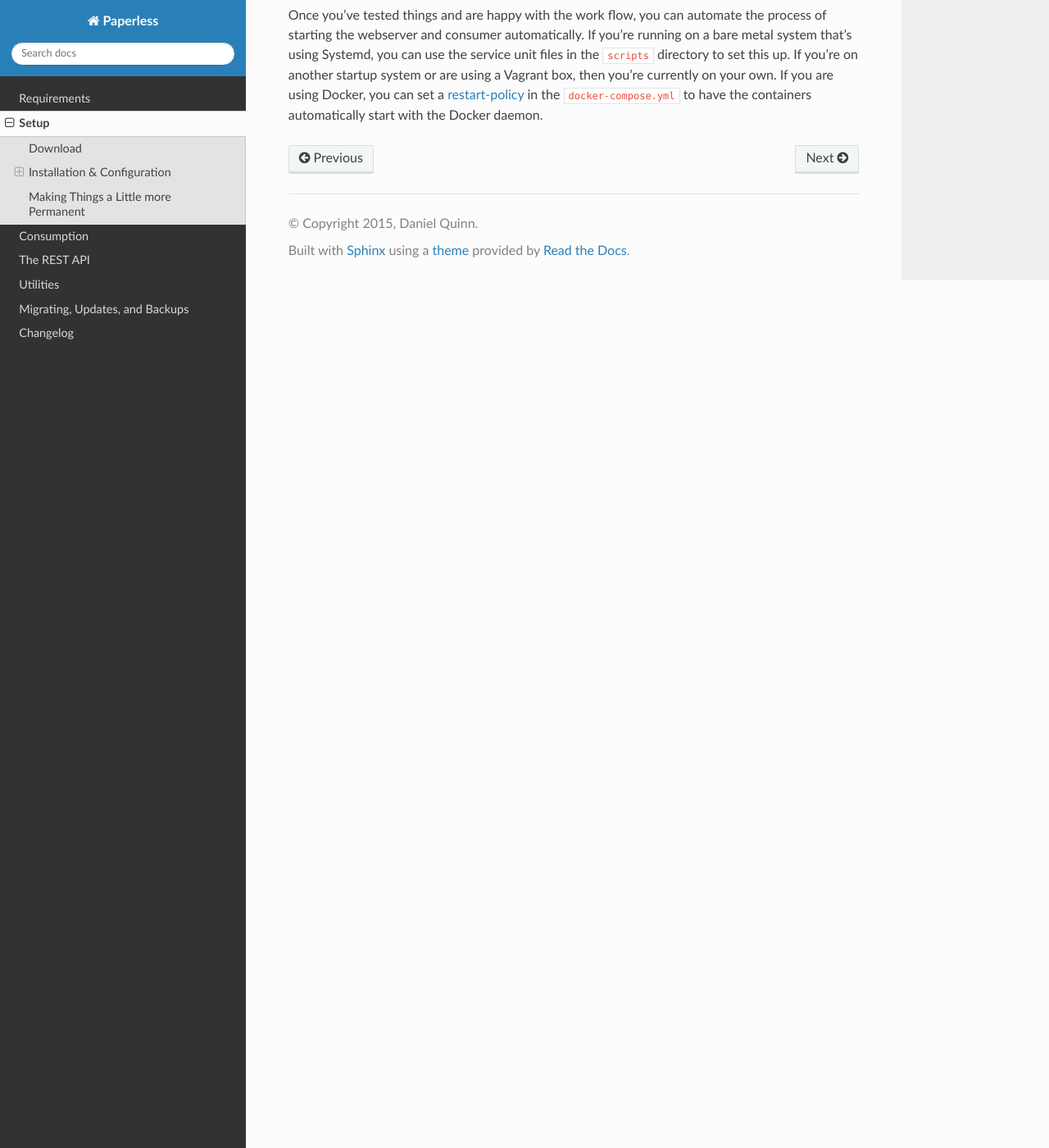
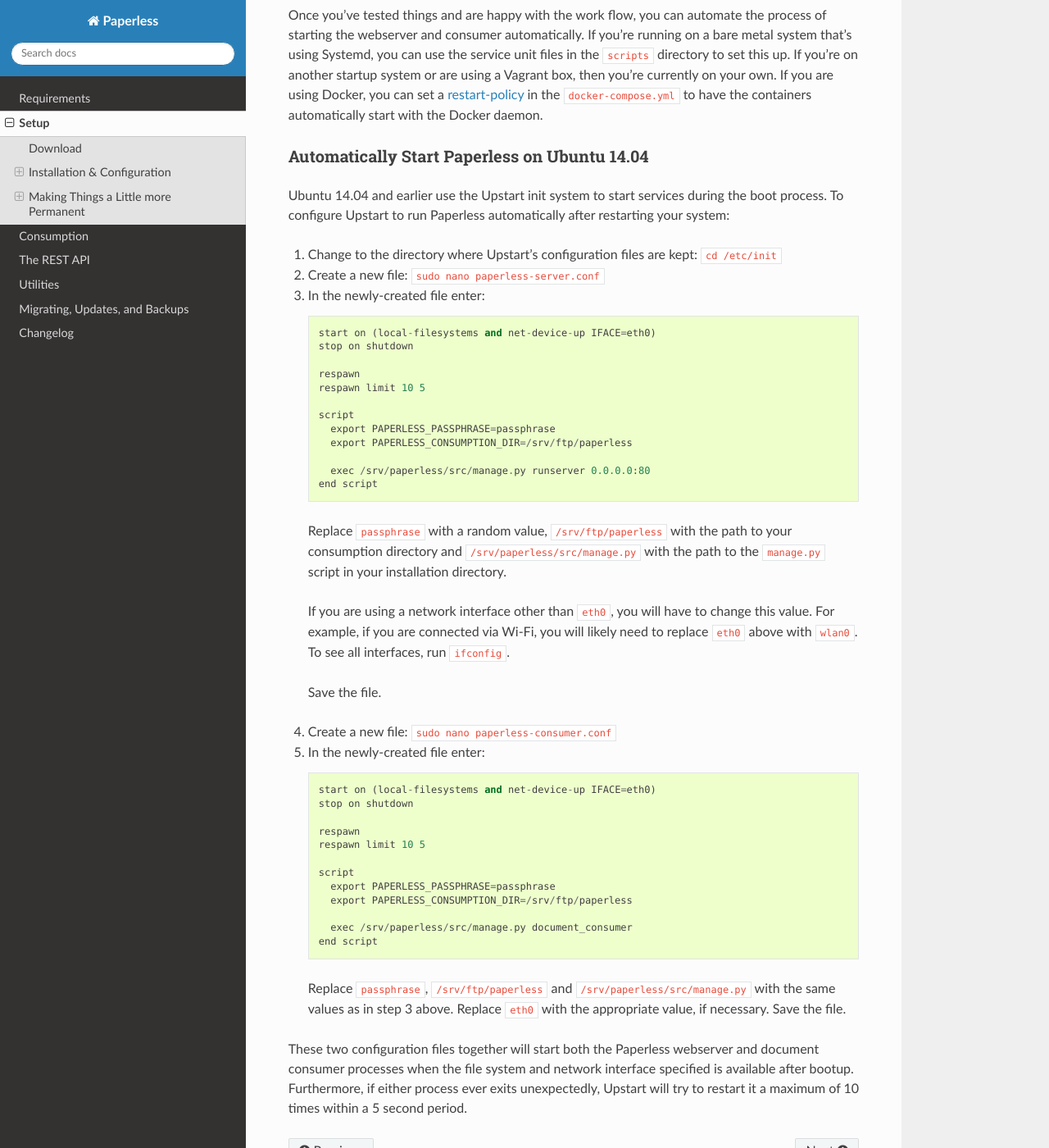
Before and after one commit to repoRangee/Large-scale, a Sphinx documentation site: the page built from docs/setup.rst, in a window 1280 px wide and 1400 px high, scrolled down 4897 px. Shown: the whole window at 82% size. Built offline with Sphinx 7.4.7 and the Read the Docs theme 3.1.0, drawn with Linux system fonts in a browser that asks for light colours; formulas are drawn with MathJax 3.

Commit message:
Add directions for automatic starting at bootup on Ubuntu 14.04

```diff
--- a/docs/setup.rst
+++ b/docs/setup.rst
@@ -295,3 +295,56 @@ using Docker, you can set a restart-policy_ in the ``docker-compose.yml`` to
 have the containers automatically start with the Docker daemon.
 
 .. _restart-policy: https://docs.docker.com/engine/reference/commandline/run/#restart-policies-restart
+
+.. _auto-init-ubuntu-14.04:
+
+Automatically Start Paperless on Ubuntu 14.04
+.............................................
+
+Ubuntu 14.04 and earlier use the Upstart init system to start services during the boot process. To configure Upstart to run Paperless automatically after restarting your system:
+
+1. Change to the directory where Upstart's configuration files are kept: ``cd /etc/init``
+
+2. Create a new file: ``sudo nano paperless-server.conf``
+
+3. In the newly-created file enter::
+
+    start on (local-filesystems and net-device-up IFACE=eth0)
+    stop on shutdown
+
+    respawn
+    respawn limit 10 5
+
+    script
+      export PAPERLESS_PASSPHRASE=passphrase
+      export PAPERLESS_CONSUMPTION_DIR=/srv/ftp/paperless
+
+      exec /srv/paperless/src/manage.py runserver 0.0.0.0:80
+    end script
+
+  Replace ``passphrase`` with a random value, ``/srv/ftp/paperless`` with the path to your consumption directory and ``/srv/paperless/src/manage.py`` with the path to the ``manage.py`` script in your installation directory.
+
+  If you are using a network interface other than ``eth0``, you will have to change this value. For example, if you are connected via Wi-Fi, you will likely need to replace ``eth0`` above with ``wlan0``. To see all interfaces, run ``ifconfig``.
+
+  Save the file.
+
+4. Create a new file: ``sudo nano paperless-consumer.conf``
+
+5. In the newly-created file enter::
+
+    start on (local-filesystems and net-device-up IFACE=eth0)
+    stop on shutdown
+
+    respawn
+    respawn limit 10 5
+
+    script
+      export PAPERLESS_PASSPHRASE=passphrase
+      export PAPERLESS_CONSUMPTION_DIR=/srv/ftp/paperless
+
+      exec /srv/paperless/src/manage.py document_consumer
+    end script
+
+  Replace ``passphrase``, ``/srv/ftp/paperless`` and ``/srv/paperless/src/manage.py`` with the same values as in step 3 above. Replace ``eth0`` with the appropriate value, if necessary. Save the file.
+
+These two configuration files together will start both the Paperless webserver and document consumer processes when the file system and network interface specified is available after bootup. Furthermore, if either process ever exits unexpectedly, Upstart will try to restart it a maximum of 10 times within a 5 second period.
```
